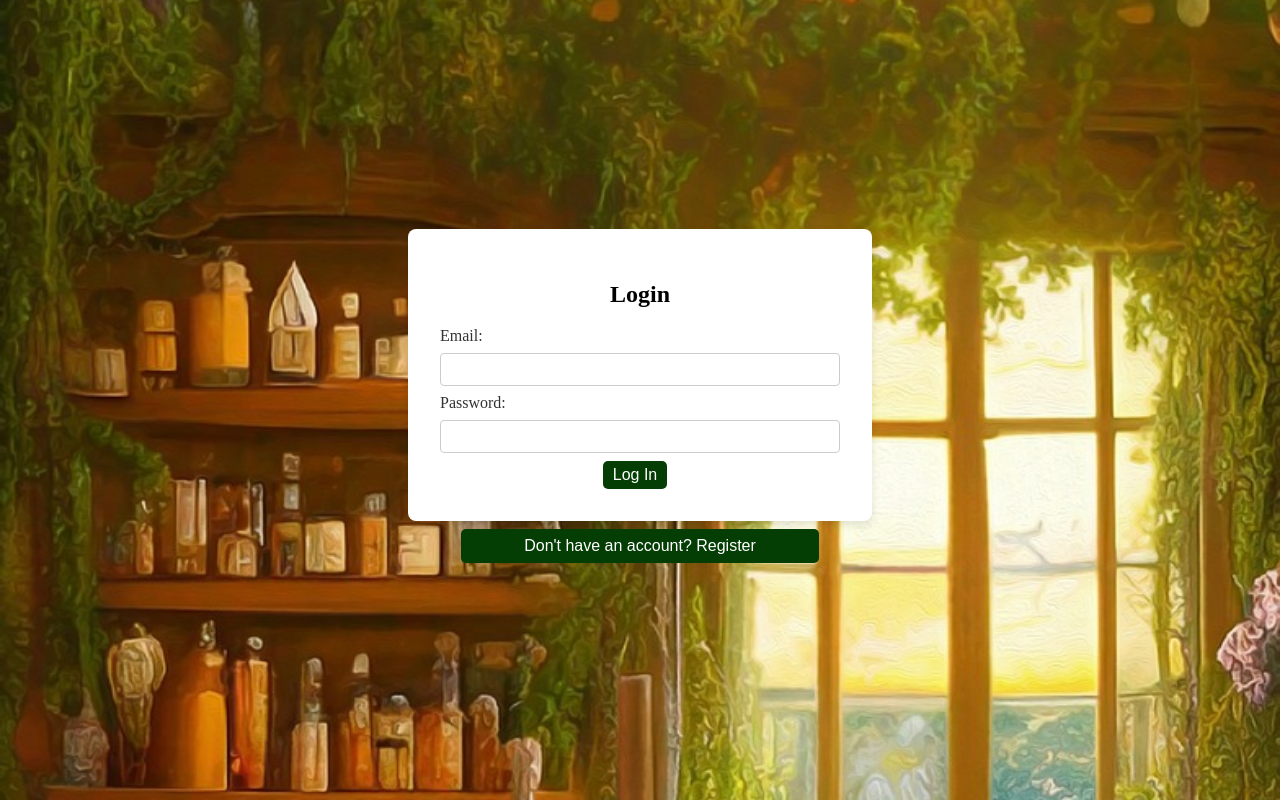
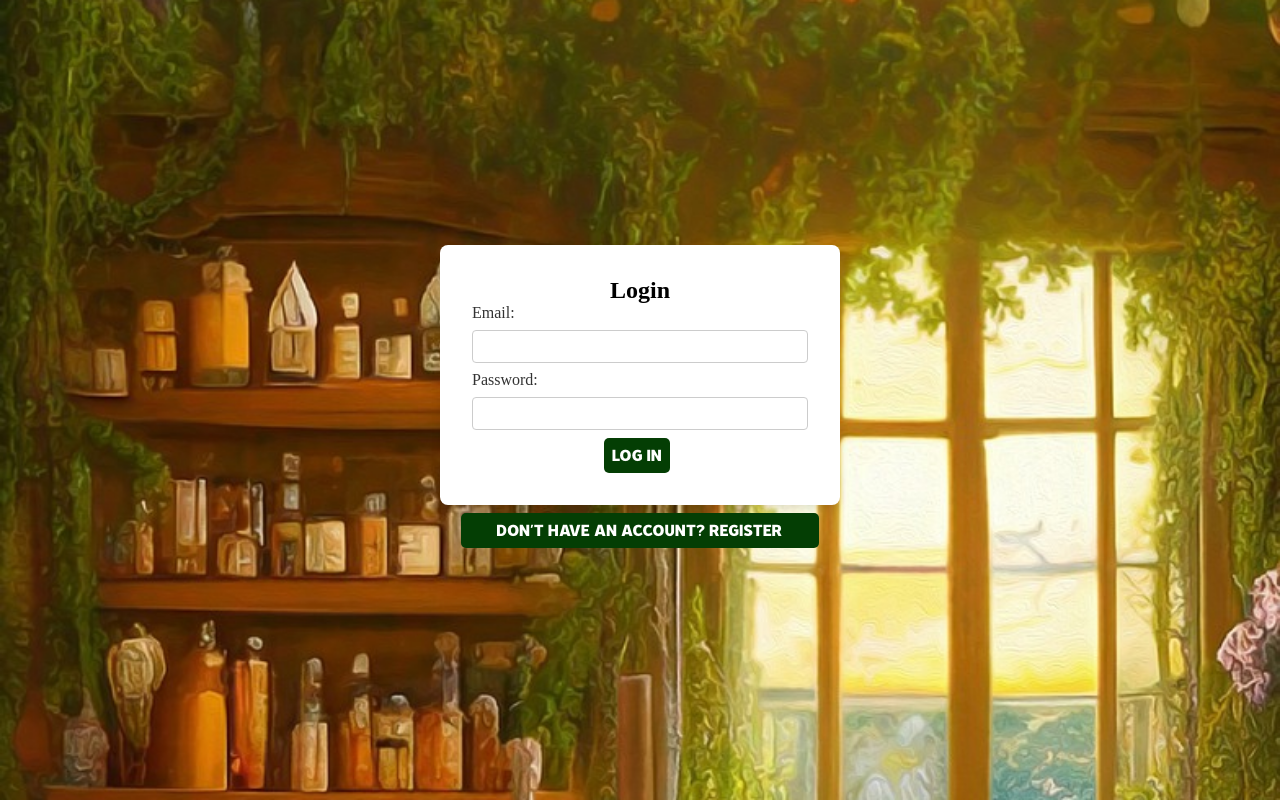
Before and after one commit to AngerOverApathy/quest-quiver, a React (Vite) app in the folder frontend/: page /login in a window 1280 px wide. Built offline with nearby package versions, Linux system fonts and the light colour scheme.

Commit message:
added styling

```diff
--- a/frontend/src/App.css
+++ b/frontend/src/App.css
@@ -1,3 +1,9 @@
+* {
+  margin: 0;
+  padding: 0;
+  box-sizing: border-box;
+}
+
 @font-face {
   font-family: 'BronzPersonalUseOnly';
   src: url('../public/fonts/Bronz\ PERSONAL\ USE\ ONLY!.otf') format('opentype'),
@@ -6,11 +12,15 @@
   font-style: normal;
 }
 
+html, body {
+  height: 100%;  /* Ensures that both html and body take up the full height of the viewport */
+  margin: 0;     /* Removes default margin */
+  padding: 0;    /* Removes default padding */
+}
+
 body {
   background-image: url('/shelves.jpg');
   background-size: cover;
   background-position: center;
   font-family: 'Times New Roman', Times, serif, 'BronzPersonalUseOnly';
-  margin: 0;
-  padding: 0;
 }
--- a/frontend/src/components/Inventory/index.css
+++ b/frontend/src/components/Inventory/index.css
@@ -7,3 +7,15 @@
     justify-content: center;
     align-items: center;
 }
+
+button {
+    font-family: 'BronzPersonalUseOnly';
+    padding: 8px;
+    margin-left: 0.3rem;
+}
+
+input {
+    padding: 0.5rem;
+    border-radius: 5px;
+    border: none;
+}
--- a/frontend/src/components/Navbar/index.css
+++ b/frontend/src/components/Navbar/index.css
@@ -11,13 +11,34 @@ ul, ol {
 
 li {
     text-align: right;
-    margin-right: 5rem;
+    margin-right: 3rem;
     padding-top: 1rem;
     font-family: 'BronzPersonalUseOnly';
     font-weight: bolder;
+    font-size: 1.3rem;
 }
 
 a {
     text-decoration: none; /* Removes underline */
     color: inherit; /* Inherits color from parent element */
 }
+
+/* Media queries for responsiveness */
+
+/* Smaller devices (320px wide) */
+@media only screen and (max-width: 320px) {
+    li {
+        font-size: 0.7rem; /* Adjust font size for smaller screens */
+        margin-right: 1rem; /* Adjust margin for smaller screens */
+        padding-bottom: 0.5rem; /* Adjust padding for smaller screens */
+    }
+}
+
+/* Extra small devices (phones, 600px and down) */
+@media only screen and (max-width: 600px) {
+    li {
+        font-size: 0.8rem;
+        margin-right: 1.5rem;
+        padding-bottom: 0.5rem;
+    }
+}
--- a/frontend/src/pages/HomePage/index.css
+++ b/frontend/src/pages/HomePage/index.css
@@ -8,4 +8,15 @@ h1 {
     justify-content: center;
     align-items: center;
     font-size: 3rem;
+    background-color: rgba(0, 0, 0, 0.8);
+    padding: 1rem 0rem 1rem 0rem;
 }
+
+/* Media queries for responsiveness */
+
+/* Extra small devices (phones, 600px and down) */
+@media only screen and (max-width: 600px) {
+    h1 {
+        font-size: 2rem;
+    }
+}
```
